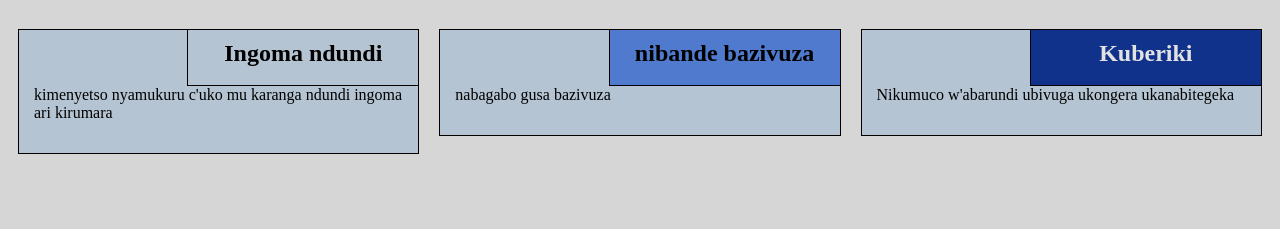
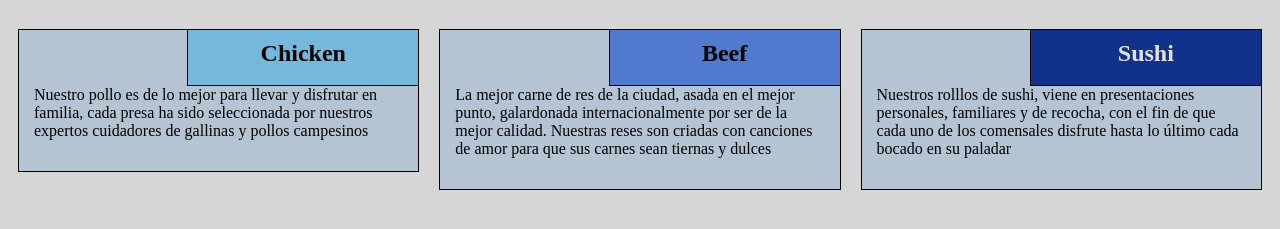
Before and after one commit to Ardinenukuri/Ardine, a plain HTML site: page mod2_solution/index.html in a window 1280 px wide. Shown: the part 61-290 px from the top of the page. Drawn offline with Linux system fonts and the light colour scheme.

Commit message:
Update index.html

```diff
--- a/mod2_solution/index.html
+++ b/mod2_solution/index.html
@@ -17,21 +17,21 @@
 
 <div class="row">
   <div class="col-lg-4 col-md-6 col-sm-12">
-      <section class="Burundian Drums">
-          <h2> Ingoma ndundi  </h2>
-            <p>kimenyetso nyamukuru c'uko mu karanga ndundi ingoma ari kirumara</p>
+      <section class="Chicken">
+          <h2> Chicken </h2>
+            <p>Nuestro pollo es de lo mejor para llevar y disfrutar en familia, cada presa ha sido seleccionada por nuestros expertos cuidadores de gallinas y pollos campesinos</p>
       </section>
   </div>
   <div class="col-lg-4 col-md-6 col-sm-12">
       <section class="Beef">
-          <h2>nibande bazivuza </h2>
-            <p>nabagabo gusa bazivuza</p>
+          <h2> Beef </h2>
+            <p>La mejor carne de res de la ciudad, asada en el mejor punto, galardonada internacionalmente por ser de la mejor calidad. Nuestras reses son criadas con canciones de amor para que sus carnes sean tiernas y dulces</p>
       </section>
   </div>
   <div class="col-lg-4 col-md-12 col-sm-12">
       <section class="Sushi">
-          <h2> Kuberiki </h2>
-            <p>Nikumuco w'abarundi ubivuga ukongera ukanabitegeka</p>
+          <h2> Sushi </h2>
+            <p>Nuestros rolllos de sushi, viene en presentaciones personales, familiares y de recocha, con el fin de que cada uno de los comensales disfrute hasta lo último cada bocado en su paladar</p>
       </section>
   </div>
 
@@ -39,4 +39,4 @@
 
 </body>
 
-</html
+</html>
```
